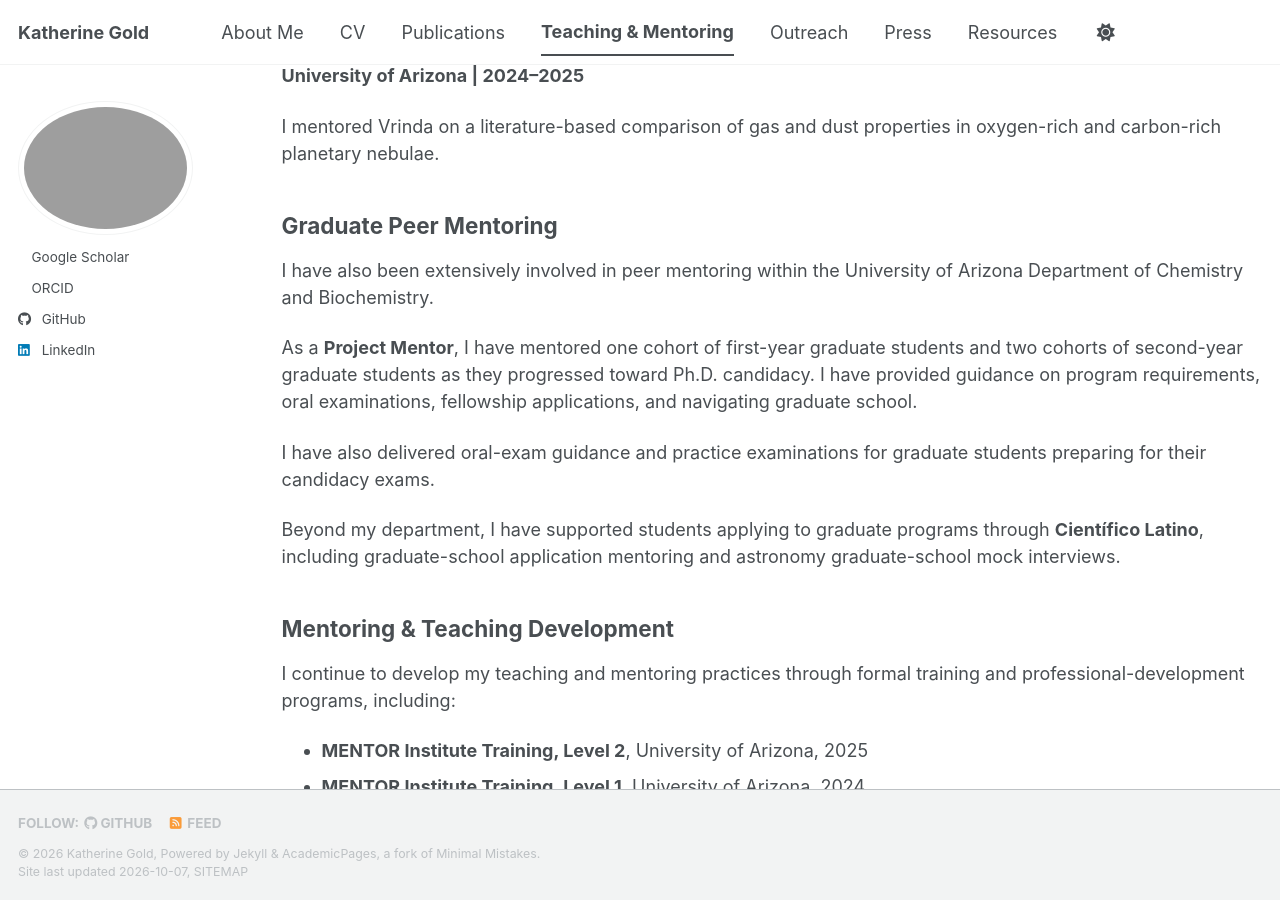
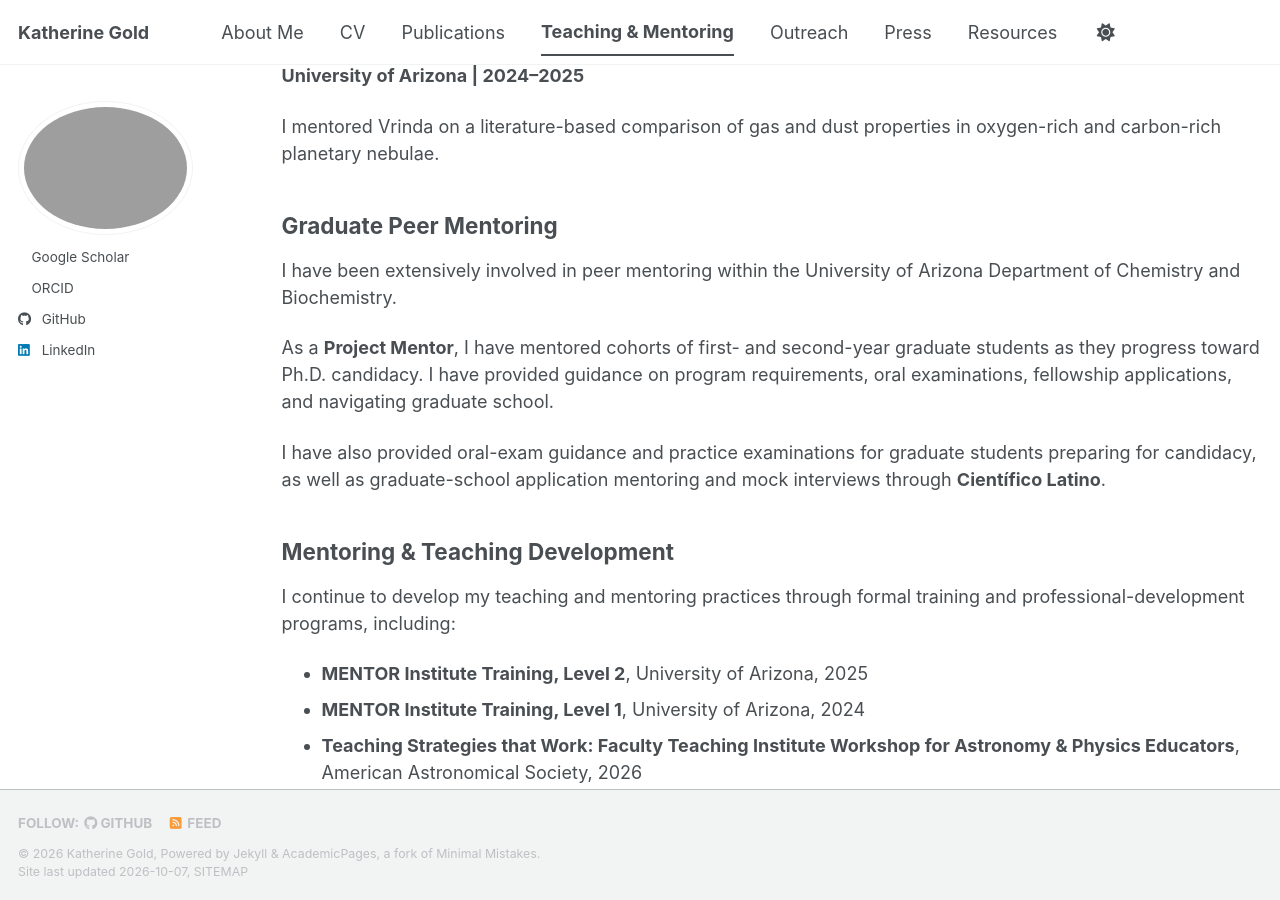
Before and after one commit to katherinegold/katherinegold.github.io, a Jekyll site: the page built from _pages/teaching.md, in a window 1280 px wide and 900 px high, scrolled down 3284 px. Built offline with Jekyll 4.4.1, drawn with Linux system fonts in a browser that asks for light colours; a style sheet for code colours, icons or effects is not loaded.

Commit message:
Update teaching.md

```diff
--- a/_pages/teaching.md
+++ b/_pages/teaching.md
@@ -116,13 +116,11 @@ I mentored Vrinda on a literature-based comparison of gas and dust properties in
 
 ## Graduate Peer Mentoring
 
-I have also been extensively involved in peer mentoring within the University of Arizona Department of Chemistry and Biochemistry.
+I have been extensively involved in peer mentoring within the University of Arizona Department of Chemistry and Biochemistry.
 
-As a **Project Mentor**, I have mentored one cohort of first-year graduate students and two cohorts of second-year graduate students as they progressed toward Ph.D. candidacy. I have provided guidance on program requirements, oral examinations, fellowship applications, and navigating graduate school.
+As a **Project Mentor**, I have mentored cohorts of first- and second-year graduate students as they progress toward Ph.D. candidacy. I have provided guidance on program requirements, oral examinations, fellowship applications, and navigating graduate school.
 
-I have also delivered oral-exam guidance and practice examinations for graduate students preparing for their candidacy exams.
-
-Beyond my department, I have supported students applying to graduate programs through **Científico Latino**, including graduate-school application mentoring and astronomy graduate-school mock interviews.
+I have also provided oral-exam guidance and practice examinations for graduate students preparing for candidacy, as well as graduate-school application mentoring and mock interviews through **Científico Latino**.
 
 ## Mentoring & Teaching Development
 
```
